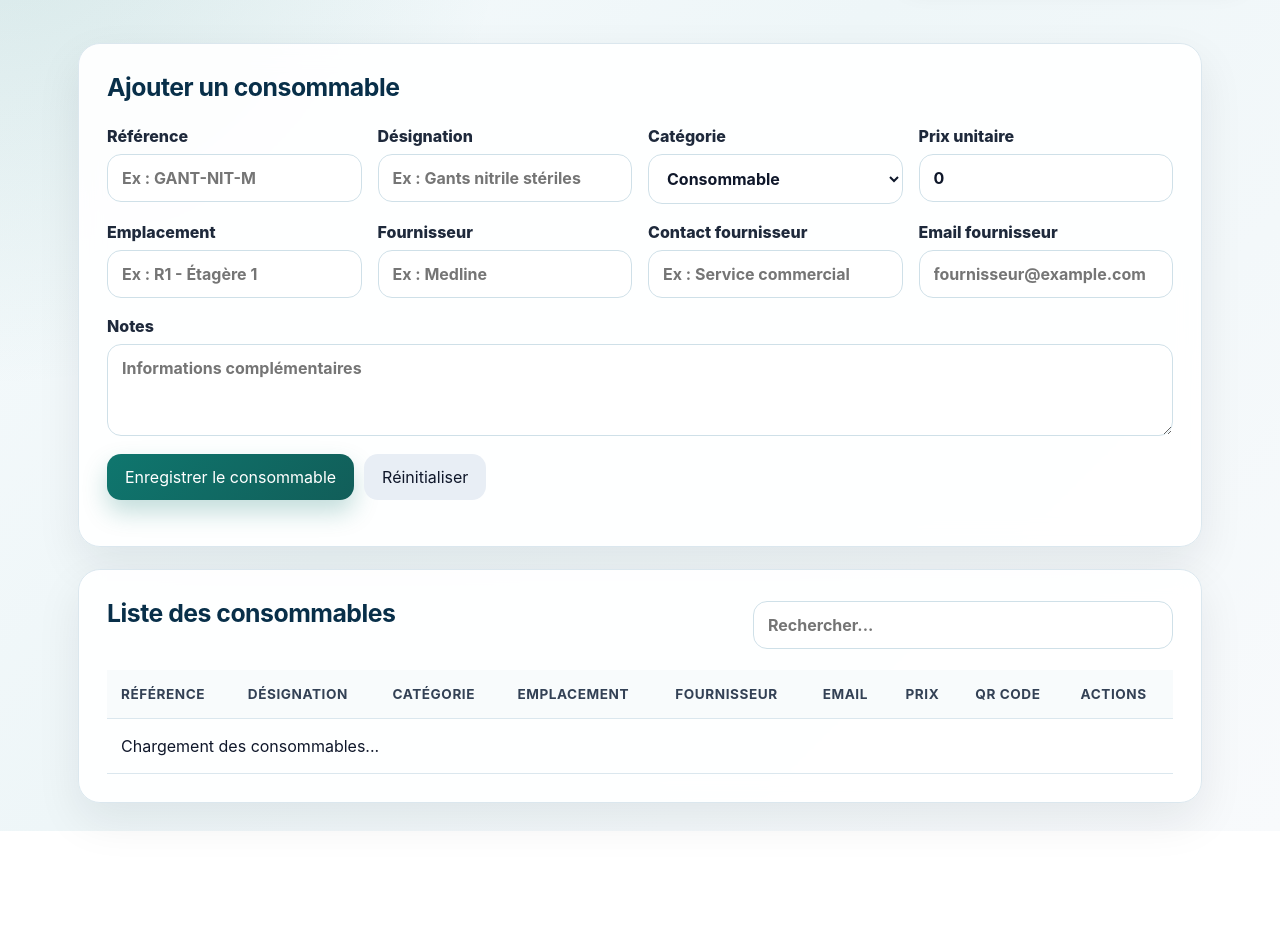
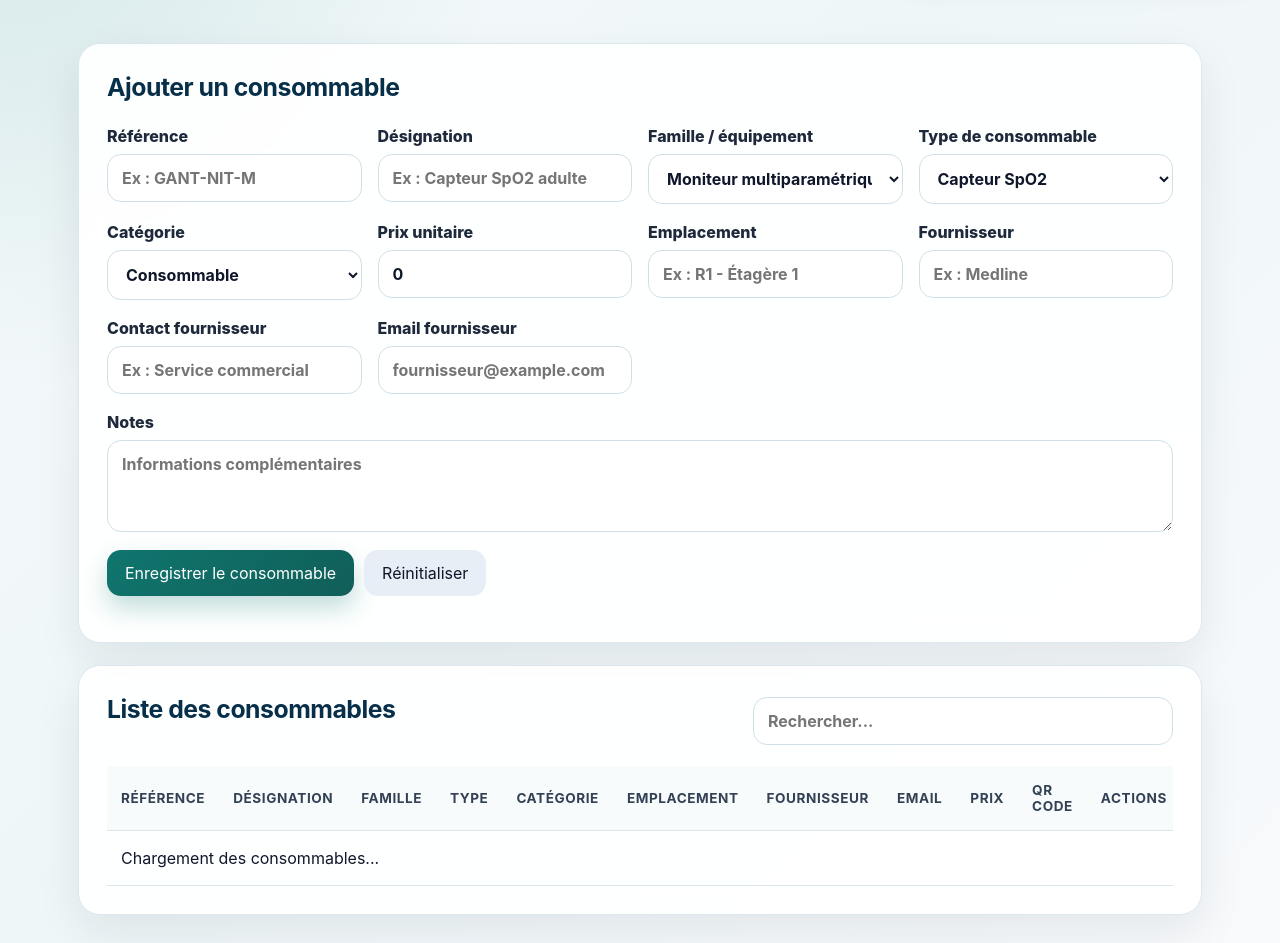
Before and after one commit to Biomed2607/stock-biomedical, a plain HTML site: page gestion-stock.html in a window 1280 px wide. Shown: the part 124-1067 px from the top of the page. Before the commit the page ends 955 px from the top, so only its background shows below. Drawn offline with Linux system fonts and the light colour scheme.

Commit message:
Update gestion-stock.html

```diff
--- a/gestion-stock.html
+++ b/gestion-stock.html
@@ -39,7 +39,33 @@
 
         <label>
           Désignation
-          <input id="designation" type="text" placeholder="Ex : Gants nitrile stériles" required />
+          <input id="designation" type="text" placeholder="Ex : Capteur SpO2 adulte" required />
+        </label>
+
+        <label>
+          Famille / équipement
+          <select id="equipmentFamily" required>
+            <option value="Moniteur multiparamétrique">Moniteur multiparamétrique</option>
+            <option value="Électrochirurgie">Électrochirurgie</option>
+            <option value="Respiration / ventilation">Respiration / ventilation</option>
+            <option value="Imagerie">Imagerie</option>
+            <option value="Laboratoire">Laboratoire</option>
+            <option value="Autre">Autre</option>
+          </select>
+        </label>
+
+        <label>
+          Type de consommable
+          <select id="consumableType" required>
+            <option value="Capteur SpO2">Capteur SpO2</option>
+            <option value="ECG">ECG</option>
+            <option value="PNI">PNI</option>
+            <option value="Bistouri électrique">Bistouri électrique</option>
+            <option value="Câble patient">Câble patient</option>
+            <option value="Électrode">Électrode</option>
+            <option value="Sonde">Sonde</option>
+            <option value="Autre">Autre</option>
+          </select>
         </label>
 
         <label>
@@ -102,6 +128,8 @@
             <tr>
               <th>Référence</th>
               <th>Désignation</th>
+              <th>Famille</th>
+              <th>Type</th>
               <th>Catégorie</th>
               <th>Emplacement</th>
               <th>Fournisseur</th>
@@ -113,7 +141,7 @@
           </thead>
           <tbody id="itemsTable">
             <tr>
-              <td colspan="9">Chargement des consommables...</td>
+              <td colspan="11">Chargement des consommables...</td>
             </tr>
           </tbody>
         </table>
```
